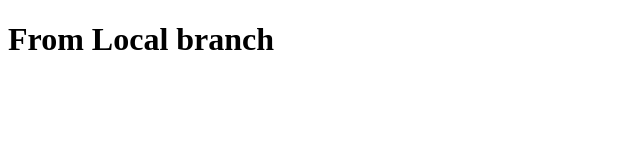
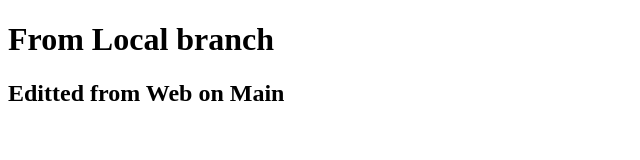
Before and after one commit to erfan-intech/localtoweb, a plain HTML site: page index.html in a window 1280 px wide. Shown: the whole page, without its empty margins (0-640 px from the left). Drawn offline with Linux system fonts and the light colour scheme.

Commit message:
Update index.html

```diff
--- a/index.html
+++ b/index.html
@@ -7,5 +7,6 @@
 </head>
 <body>
     <h1>From Local branch</h1>
+    <h2>Editted from Web on Main</h2>
 </body>
 </html>
```
